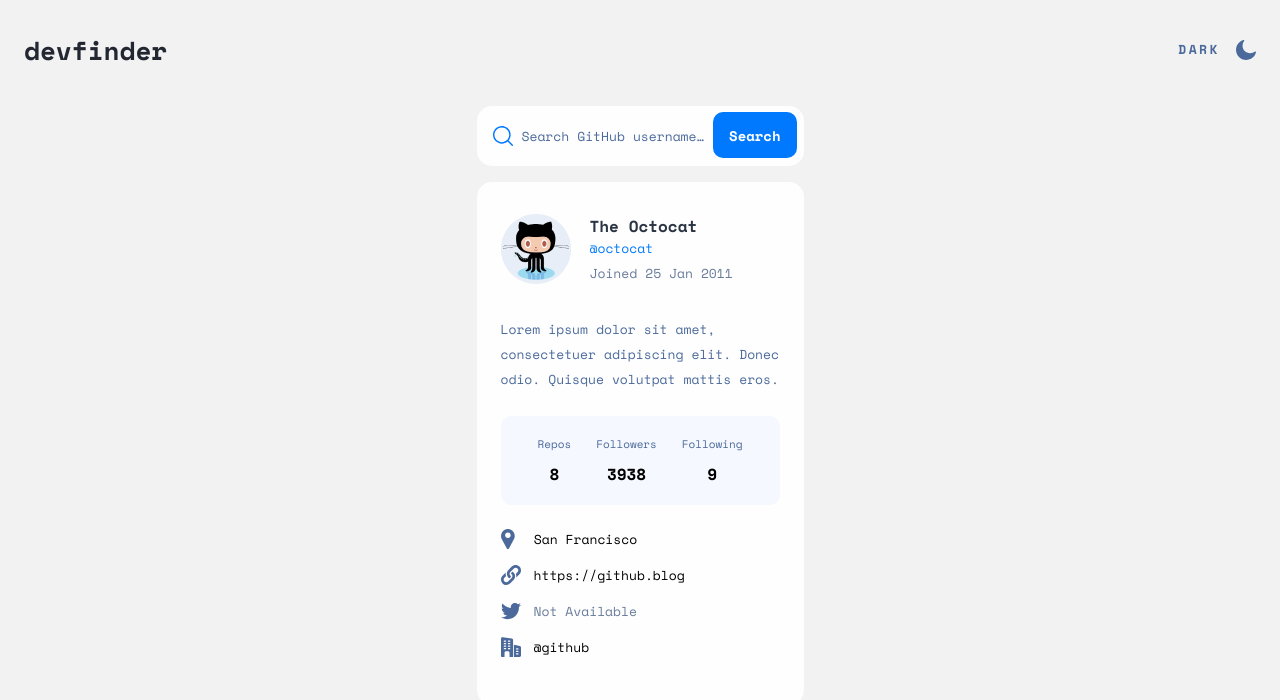
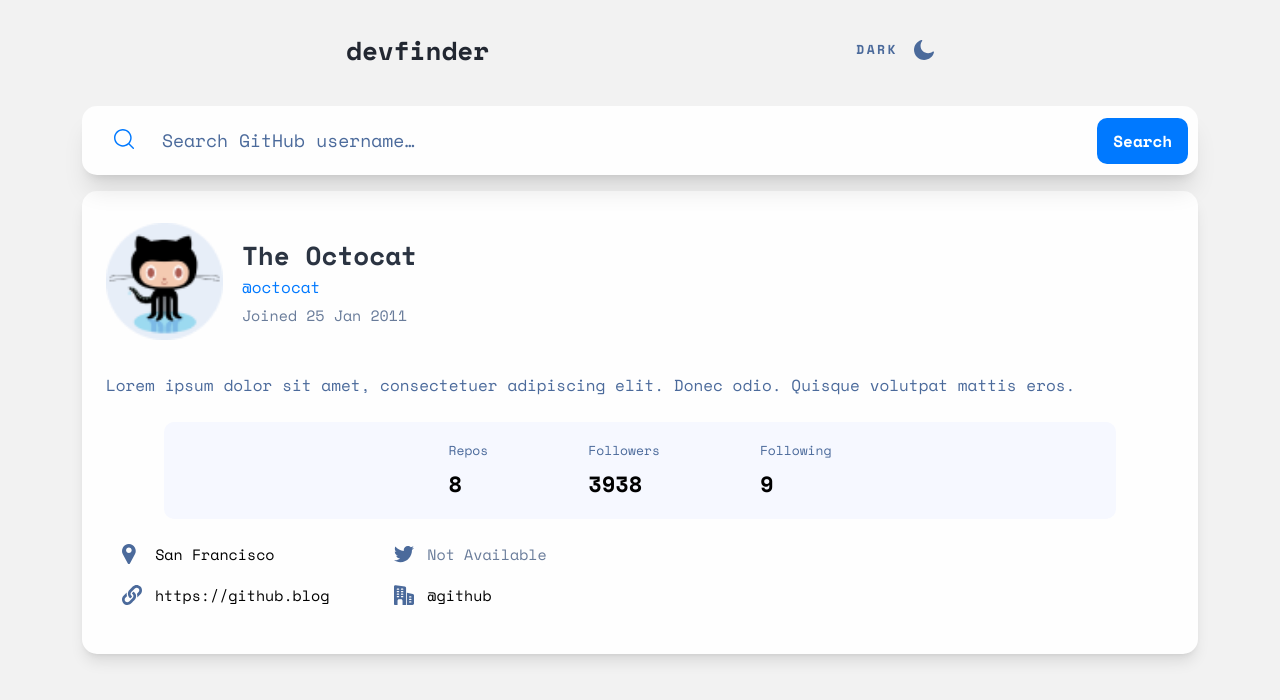
Before and after one commit to lukannozadze/github-user-search-application, a React (Create React App) app: page / in a window 1280 px wide. Shown: the top 700 px of the page. Built offline with nearby package versions, Linux system fonts and the light colour scheme.

Commit message:
finish tablet responsive design

```diff
--- a/src/Components/Header/MainHeader.jsx
+++ b/src/Components/Header/MainHeader.jsx
@@ -1,7 +1,7 @@
 import moonIconPath from "../../assets/moon.svg";
 const MainHeader = () => {
   return (
-    <div className="flex justify-between pt-[31px] items-center font-bold pl-[24px] pr-[24px]">
+    <div className="flex justify-between pt-[31px] items-center font-bold pl-[24px] pr-[24px] sm:justify-center sm:gap-[367px]">
       <h1 className="text-[#222731] text-[26px] leading-[38.5px]">devfinder</h1>
       <div className="flex gap-[16px]">
         <span className="text-[13px] leading-[19.5px] text-[#4B6A9B] tracking-[2.5px]">
--- a/src/Components/Main Section/AboutInfo.jsx
+++ b/src/Components/Main Section/AboutInfo.jsx
@@ -4,30 +4,34 @@
 import buildingIconPath from "../../assets/building.svg";
 const AboutInfo = () => {
   return (
-    <div className="flex flex-col pl-[24px] gap-[16px] pb-[48px]">
+    <div className="flex flex-col pl-[24px] gap-[16px] pb-[48px] sm:flex-row   sm:gap-[65px] sm:pl-[40px]">
+      <div className="sm:flex sm:flex-col sm:gap-[19px]">
         <div className="flex gap-[19.25px]">
           <img src={locationIconPath} alt="location" />
-        <span className="text-[13px] leading-[20px] text-[#4B6A9B">
+          <span className="text-[13px] leading-[20px] text-[#4B6A9B sm:text-[15px] sm:leading-[22px]">
             San Francisco
           </span>
         </div>
         <div className="flex gap-[13px]">
           <img src={chainIconPath} alt="chain" />
-        <span className="text-[13px] leading-[20px] text-[#4B6A9B">
+          <span className="text-[13px] leading-[20px] text-[#4B6A9B sm:text-[15px] sm:leading-[22px]">
             https://github.blog
           </span>
         </div>
+      </div>
+      <div className="sm:flex sm:flex-col sm:gap-[19px]">
         <div className="flex gap-[13px]">
           <img src={twitterIconPath} alt="twitter" />
-        <span className="text-[13px] leading-[20px] text-[#697C9A]">
+          <span className="text-[13px] leading-[20px] text-[#697C9A] sm:text-[15px] sm:leading-[22px]">
             Not Available
           </span>
         </div>
         <div className="flex gap-[13px]">
           <img src={buildingIconPath} alt="building" />
-        <span className="text-[13px] leading-[20px] text-[#4B6A9B">
+          <span className="text-[13px] leading-[20px] text-[#4B6A9B sm:text-[15px] sm:leading-[22px]">
             @github
           </span>
+        </div>
       </div>
     </div>
   );
--- a/src/Components/Main Section/DataIndicator.jsx
+++ b/src/Components/Main Section/DataIndicator.jsx
@@ -1,21 +1,29 @@
 const DataIndicator = () => {
   return (
-    <div className="w-[279px] flex justify-center  py-[19px] rounded-[10px] gap-[25px] my-[24px] ml-[24px]  bg-[#F6F8FF]">
-      <section className="flex flex-col items-center gap-[8px]">
-        <span className="text-[11px] leading-[19px] text-[#4B6A9B]">Repos</span>
-        <span className="text-[16px] leading-[24px] font-bold">8</span>
+    <div className="w-[85.3%] flex justify-center m-auto  py-[19px] rounded-[10px] gap-[25px] my-[24px]   bg-[#F6F8FF] sm:gap-[100px]">
+      <section className="flex flex-col items-center gap-[8px] sm:items-start">
+        <span className="text-[11px] leading-[19px] text-[#4B6A9B] sm:text-[13px] sm:leading-[19px]">
+          Repos
+        </span>
+        <span className="text-[16px] leading-[24px] font-bold sm:text-[22px] sm:leading-[32px]">
+          8
+        </span>
       </section>
-      <section className="flex flex-col items-center gap-[8px]">
-        <span className="text-[11px] leading-[19px] text-[#4B6A9B]">
+      <section className="flex flex-col items-center gap-[8px] sm:items-start">
+        <span className="text-[11px] leading-[19px] text-[#4B6A9B] sm:text-[13px] sm:leading-[19px]">
           Followers
         </span>
-        <span className="text-[16px] leading-[24px] font-bold">3938</span>
+        <span className="text-[16px] leading-[24px] font-bold sm:text-[22px] sm:leading-[32px] ">
+          3938
+        </span>
       </section>
-      <section className="flex flex-col items-center gap-[8px] ">
-        <span className="text-[11px] leading-[19px] text-[#4B6A9B]">
+      <section className="flex flex-col items-center gap-[8px] sm:items-start ">
+        <span className="text-[11px] leading-[19px] text-[#4B6A9B] sm:text-[13px] sm:leading-[19px]">
           Following
         </span>
-        <span className="text-[16px] leading-[24px] font-bold">9</span>
+        <span className="text-[16px] leading-[24px] font-bold sm:text-[22px] sm:leading-[32px]">
+          9
+        </span>
       </section>
     </div>
   );
--- a/src/Components/Main Section/SectionHeader.jsx
+++ b/src/Components/Main Section/SectionHeader.jsx
@@ -3,20 +3,24 @@
   return (
     <div className="pt-[32px] flex flex-col px-[24px] ">
       <div className="flex gap-[19px]">
-        <img src={testUserImgPath} alt="test user" />
-        <div className="flex flex-col">
-          <h2 className="text-[#2B3442] font-bold text-[16px] leading-[24px]">
+        <img
+          src={testUserImgPath}
+          alt="test user"
+          className="sm:w-[117px] sm:h-[117px]"
+        />
+        <div className="flex flex-col justify-center">
+          <h2 className="text-[#2B3442] font-bold text-[16px] leading-[24px] sm:text-[26px] sm:leading-[39px]">
             The Octocat
           </h2>
-          <span className="text-[#0079FF] text-[13px] leading-[20px]">
+          <span className="text-[#0079FF] text-[13px] leading-[20px] sm:text-[16px] sm:leading-[24px]">
             @octocat
           </span>
-          <span className="text-[#697C9A] text-[13px] leading-[20px] pt-[5px]">
+          <span className="text-[#697C9A] text-[13px] leading-[20px] pt-[5px] sm:text-[15px] sm:leading-[22px]">
             Joined 25 Jan 2011
           </span>
         </div>
       </div>
-      <p className="pt-[33px] text-[#4B6A9B] text-[13px] leading-[25px]">
+      <p className="pt-[33px] text-[#4B6A9B] text-[13px] leading-[25px] sm:text-[16px]">
         Lorem ipsum dolor sit amet, consectetuer adipiscing elit. Donec odio.
         Quisque volutpat mattis eros.
       </p>
--- a/src/Components/Search Input/SearchInput.jsx
+++ b/src/Components/Search Input/SearchInput.jsx
@@ -1,23 +1,24 @@
 import searchIconPath from "../../assets/search-icon.svg";
 const SearchInput = () => {
   return (
-    <form className="flex flex-col items-center pt-[36px] ">
-      <label className="relative">
+    <form className="flex flex-col items-center pt-[36px] w-screen ">
+      <label className="relative max-w-[87.2%] sm:w-[89.5%]">
         <img
           src={searchIconPath}
           alt="magnifying glass"
-          className="absolute top-[20px] bg-[#FEFEFE] pl-[16px]"
+          className="absolute top-[20px] bg-[#FEFEFE] pl-[16px] sm:pl-[32px] sm:top-[23px]"
         />
         <input
           type="text"
           name="search-input"
           placeholder="Search GitHub username…"
-          className="w-[327px] max-w-[927px] h-[60px] bg-[#FEFEFE] rounded-[15px] text-[13px] leading-[25px] pl-[45px] outline-none placeholder-[#4B6A9B]"
+          className="w-[100%] h-[60px] bg-[#FEFEFE] rounded-[15px] text-[13px] leading-[25px] pl-[45px] outline-none placeholder-[#4B6A9B] shadow-xl
+          sm:h-[69px] sm:pl-[80px] sm:text-[18px]"
         />
         <button
           type="submit"
           value="submit"
-          className="absolute right-[7px] top-[6.5px] bg-[#0079FF] py-[12.5px] px-[16px] rounded-[10px] text-white text-[14px] font-bold leading-[21px]"
+          className="absolute right-[7px] top-[6.5px] bg-[#0079FF] py-[12.5px] px-[16px] rounded-[10px] text-white text-[14px] font-bold leading-[21px] sm:top-[12.5px] sm:right-[10px] sm:text-[16px]"
         >
           Search
         </button>
--- a/src/Components/UI/Card.jsx
+++ b/src/Components/UI/Card.jsx
@@ -1,6 +1,6 @@
 const Card = (props) => {
   return (
-    <div className="w-[327px] flex flex-col bg-[#FEFEFE] mt-[16px] rounded-[15px] ">
+    <div className="w-[87.2%] flex flex-col bg-[#FEFEFE] mt-[16px] rounded-[15px] shadow-lg">
       {props.children}
     </div>
   );
```
Lines whose indentation alone changed are shown as unchanged.
